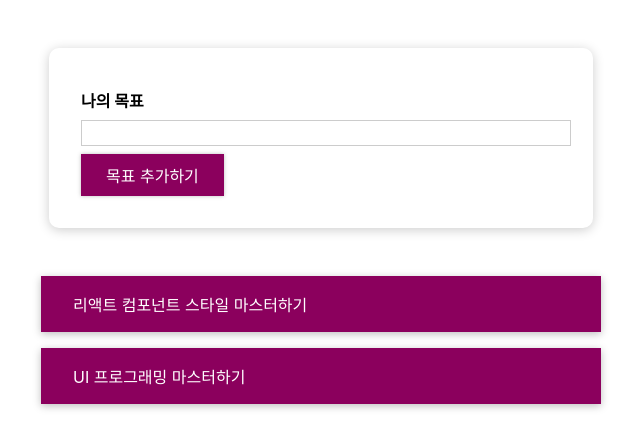
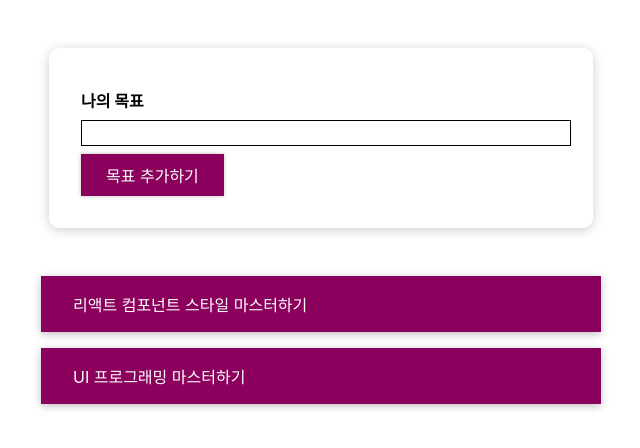
Before and after one commit to KangYeBin/react-basic-study, a React (Create React App) app: page / in a window 1280 px wide. Shown: the top 448 px of the page, without its empty margins (319-959 px from the left). Built offline with nearby package versions, Linux system fonts and the light colour scheme.

Commit message:
13. 입력값 유효성에 따른 동적 스타일 변경

```diff
--- a/src/components/CourseGoals/CourseInput.js
+++ b/src/components/CourseGoals/CourseInput.js
@@ -5,12 +5,23 @@
 const CourseInput = ({ onAdd }) => {
   const [enteredText, setEnteredText] = useState("");
 
+  // 입력값 검증 상태 변수
+  const [isValid, setIsValid] = useState(true);
+
   const textChangeHandler = (e) => {
+    if (e.target.value.trim().length > 0) {
+      setIsValid(true);
+    }
     setEnteredText(e.target.value);
   };
 
   const formSubmitHandler = (e) => {
     e.preventDefault();
+
+    if (enteredText.trim().length === 0) {
+      setIsValid(false);
+      return;
+    }
 
     onAdd(enteredText);
     setEnteredText("");
@@ -20,7 +31,15 @@
     <form onSubmit={formSubmitHandler}>
       <div className="form-control">
         <label>나의 목표</label>
-        <input type="text" onChange={textChangeHandler} value={enteredText} />
+        <input
+          style={{
+            background: isValid ? "transparent" : "salmon",
+            borderColor: isValid ? "black" : "red",
+          }}
+          type="text"
+          onChange={textChangeHandler}
+          value={enteredText}
+        />
       </div>
       <Button type="submit">목표 추가하기</Button>
     </form>
```
